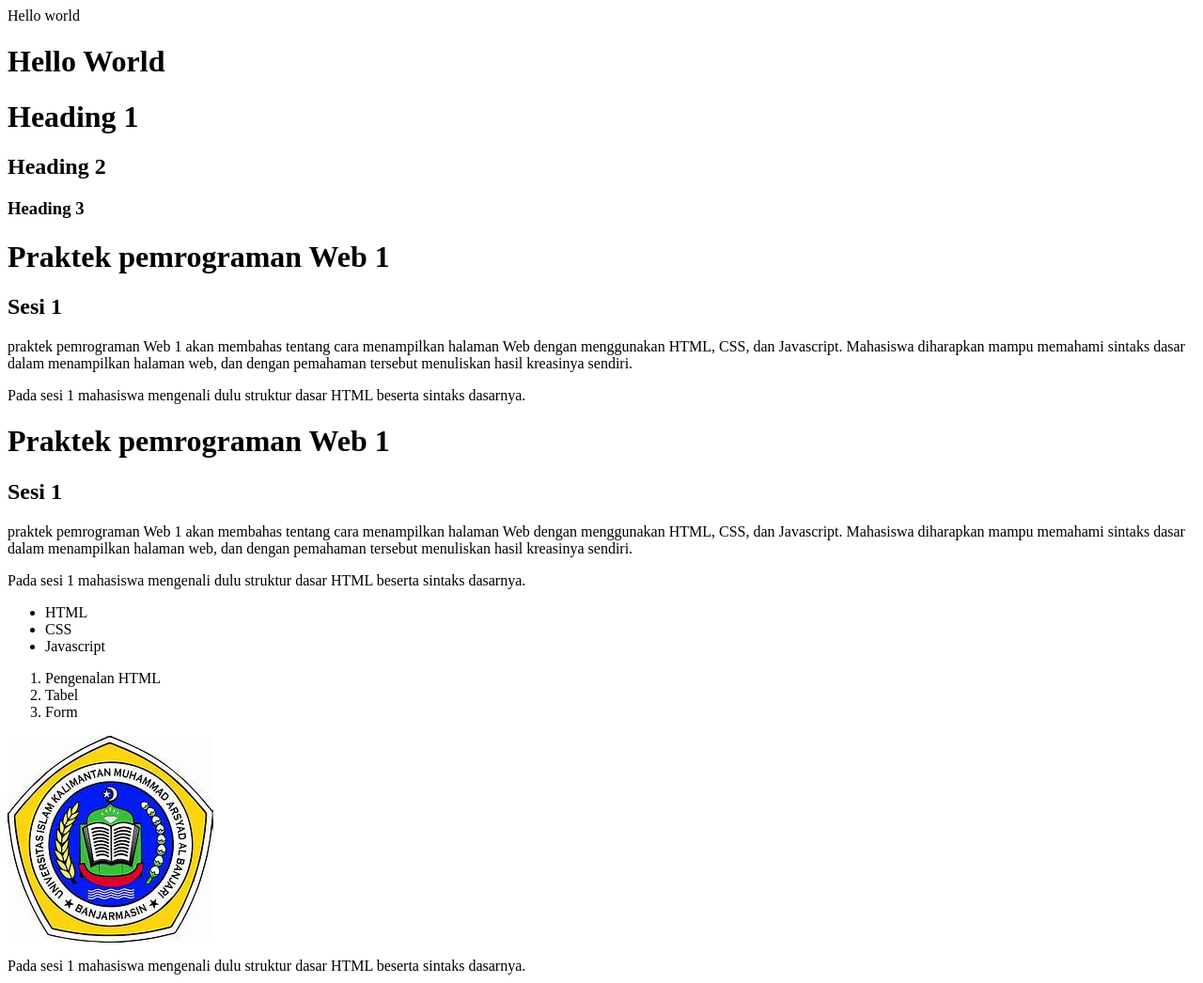
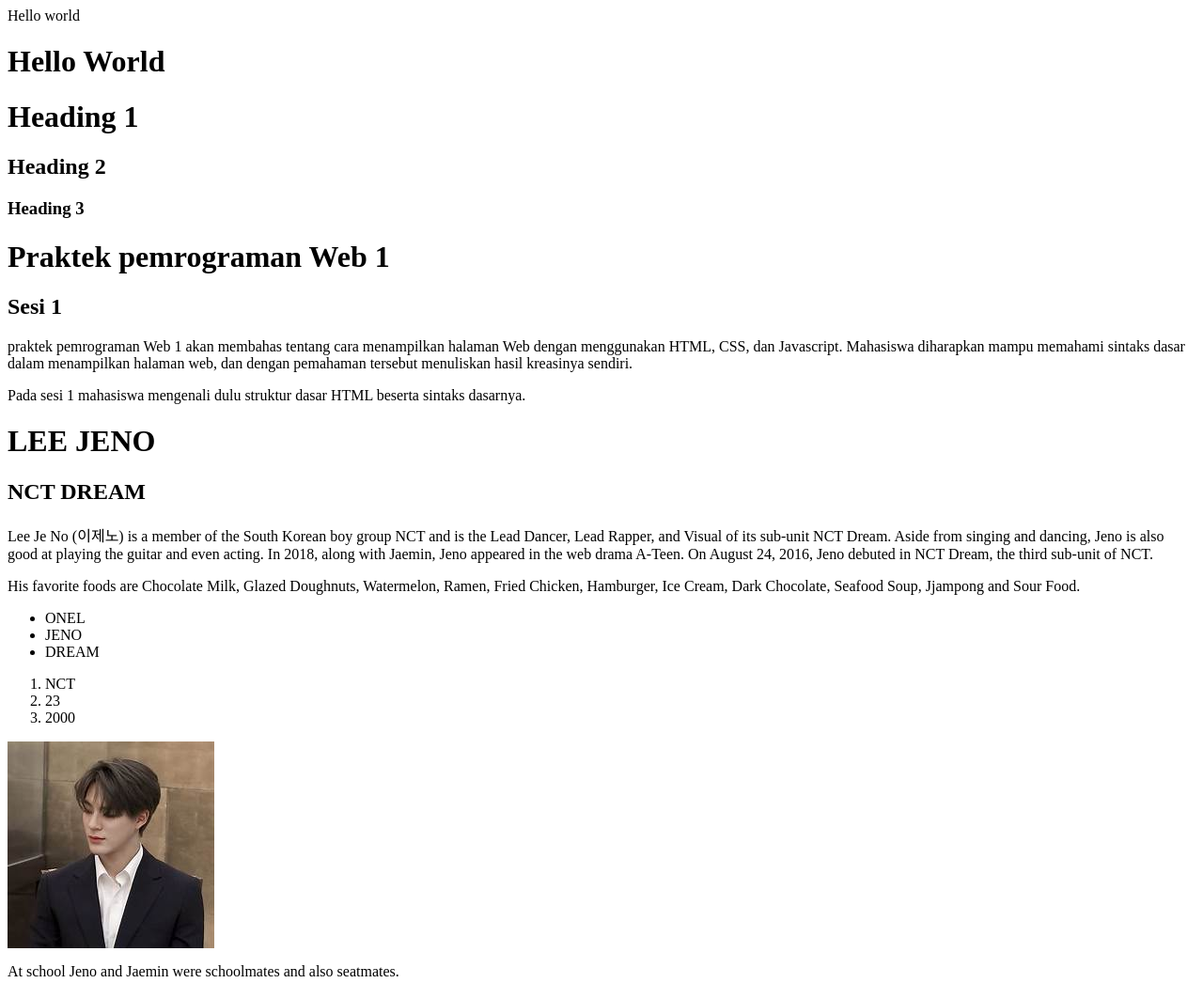
Before and after one commit to ochiocha/Praktikum-web1, a plain HTML site: page index.html in a window 1280 px wide. Shown: the whole page at 94% size. Drawn offline with Linux system fonts and the light colour scheme.

Commit message:
Latihan1.1

```diff
--- a/index.html
+++ b/index.html
@@ -26,33 +26,35 @@ Pada sesi 1 mahasiswa mengenali dulu struktur dasar HTML beserta sintaks dasarny
         <title>Document</title>
     </head>
     <body>
-        <h1>Praktek pemrograman Web 1</h1>
-        <h2>Sesi 1</h2>
-        <p>praktek pemrograman Web 1 akan membahas tentang cara menampilkan halaman Web
-            dengan menggunakan HTML, CSS, dan Javascript. Mahasiswa diharapkan mampu memahami
-            sintaks dasar dalam menampilkan halaman web, dan dengan pemahaman tersebut
-            menuliskan hasil kreasinya sendiri.
+        <h1>LEE JENO</h1>
+        <h2>NCT DREAM</h2>
+        <p>Lee Je No (이제노) is a member of the South Korean boy group NCT and is the Lead Dancer, Lead Rapper, and Visual of its sub-unit NCT Dream.
+           Aside from singing and dancing, Jeno is also good at playing the guitar and even acting.
+           In 2018, along with Jaemin, Jeno appeared in the web drama A-Teen.
+           On August 24, 2016, Jeno debuted in NCT Dream, the third sub-unit of NCT.
         </p>
-        <p>Pada sesi 1 mahasiswa mengenali dulu struktur dasar HTML beserta sintaks dasarnya.
+        <p>
+            His favorite foods are Chocolate Milk, Glazed Doughnuts, Watermelon, Ramen, Fried Chicken, Hamburger,
+            Ice Cream, Dark Chocolate, Seafood Soup, Jjampong and Sour Food.
         </p>
     </body>
 
 </html>
 
 <ul>
-    <li>HTML</li>
-    <li>CSS</li>
-    <li>Javascript</li>
+    <li>ONEL</li>
+    <li>JENO</li>
+    <li>DREAM</li>
 </ul>
 
 <ol>
-    <li>Pengenalan HTML</li>
-    <li>Tabel</li>
-    <li>Form</li>
+    <li>NCT</li>
+    <li>23</li>
+    <li>2000</li>
 </ol>
 
-<img src="logo-uniska.jpeg" alt="" />
-<p>Pada sesi 1 mahasiswa mengenali dulu struktur dasar HTML beserta sintaks dasarnya.</p>
+<img src="lee-jeno.jpeg" alt="" />
+<p>At school Jeno and Jaemin were schoolmates and also seatmates.</p>
 
 
      </body>
```
Also changed, not shown: lee-jeno.jpeg (added).
